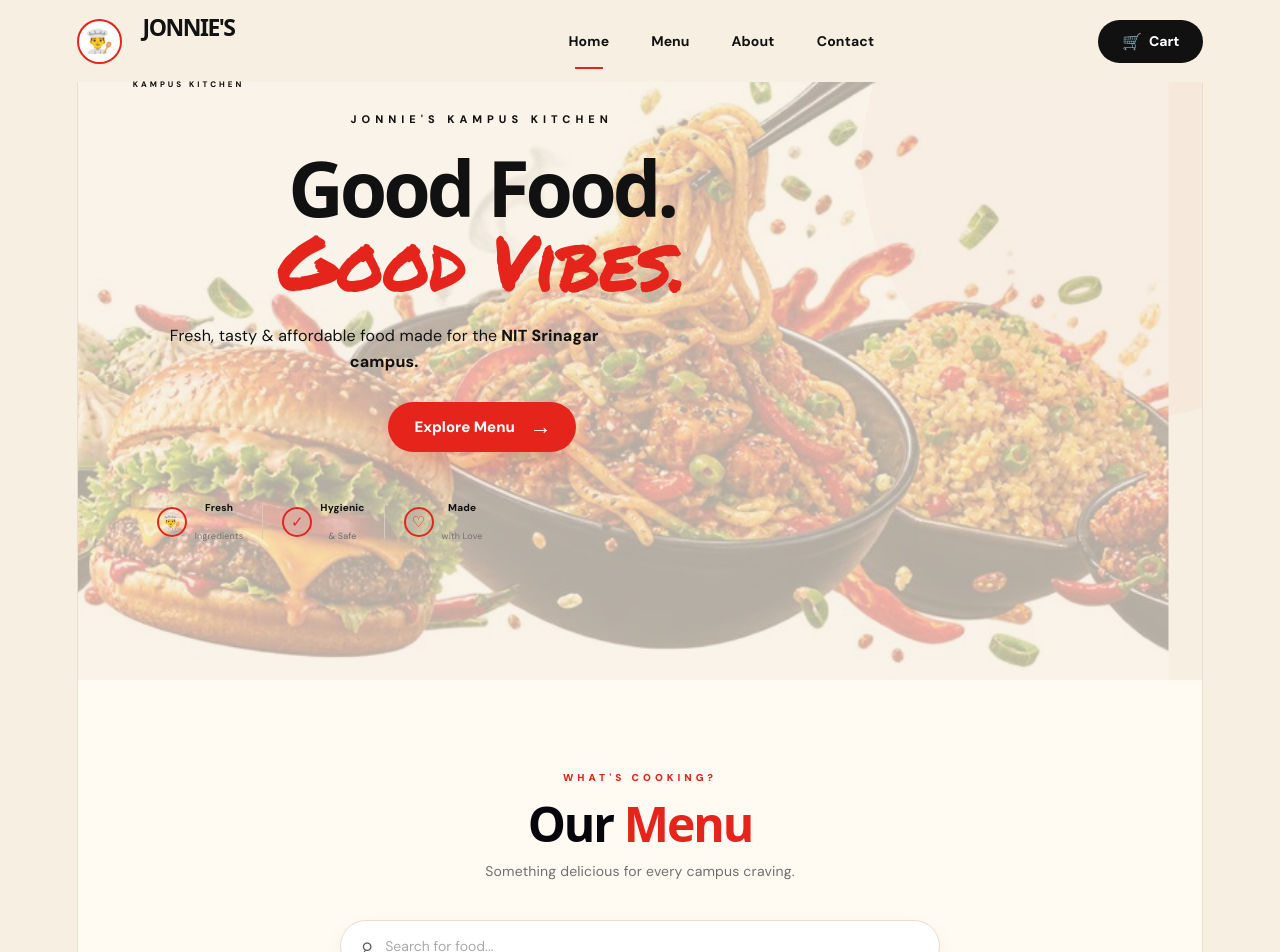
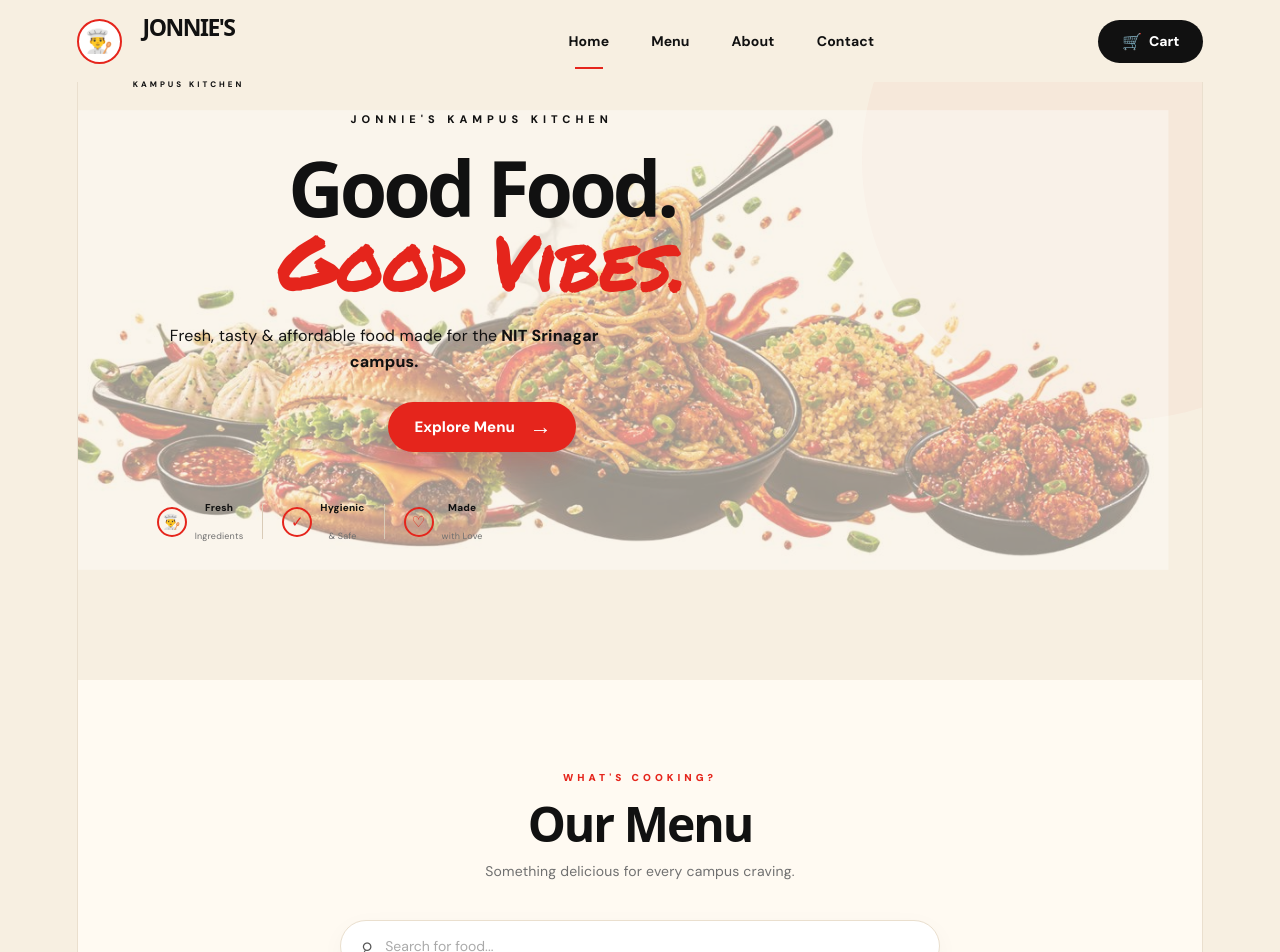
Before and after one commit to vkmj1430/jonnies-kampus-kitchen, a React (Vite) app: page / in a window 1280 px wide. Shown: the top 952 px of the page. Built offline with nearby package versions, Linux system fonts and the light colour scheme.

Commit message:
Fix Our Menu text color

```diff
--- a/src/App.css
+++ b/src/App.css
@@ -1752,14 +1752,14 @@ footer {
 .hero-image {
   width: 100%;
   height: 100%;
-  object-fit: cover;
+  object-fit: contain;
   object-position: center center;
 
   /* makes white background blend with your cream website */
   mix-blend-mode: multiply;
 
   /* text stays clearly visible */
-  opacity: 0.28;
+  opacity: 0.38;
 }
 
 /* Text stays above food */
@@ -1785,3 +1785,10 @@ footer {
 .hero-sticker {
   display: none;
 }
+/* Our Menu heading */
+.menu-section h2,
+.menu-section h2 *,
+.menu-title,
+.menu-title * {
+  color: #111111 !important;
+}
```
